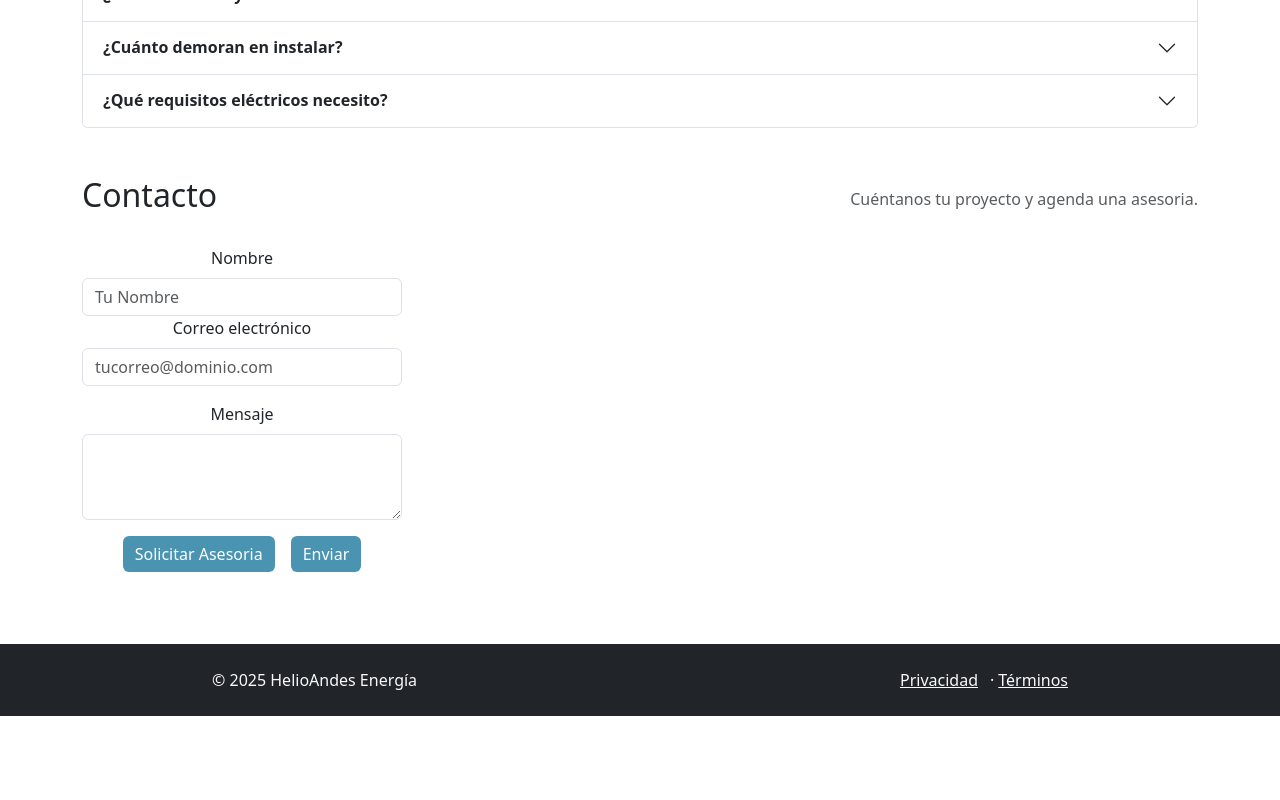
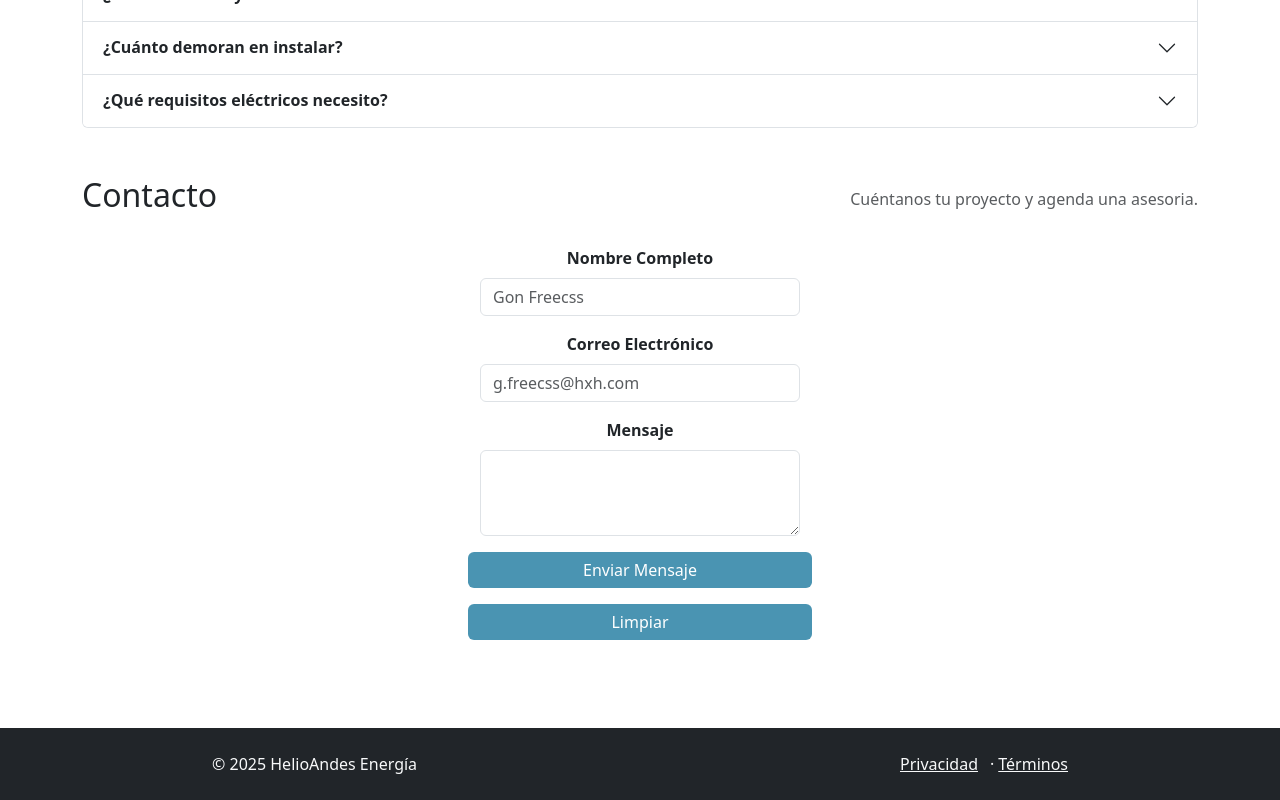
Before and after one commit to Yeikeit/HelioAndes, a React (Create React App) app: page / in a window 1280 px wide. Shown: the part 2466-3266 px from the top of the page. Before the commit the page ends 3182 px from the top, so only its background shows below. Built offline with nearby package versions, Linux system fonts and the light colour scheme.

Commit message:
ultimos cambios de Contacto

```diff
--- a/src/components/Contacto.js
+++ b/src/components/Contacto.js
@@ -1,6 +1,30 @@
+import { useState } from 'react';
 import {Container, Col, Row, Button, Form} from "react-bootstrap";
 
 function Contacto() {
+    const [nombre, setNombre] = useState('');
+    const [email, setEmail] = useState('');
+    const [mensaje, setMensaje] = useState('');
+
+    const limpiar = () => {
+        setNombre('');
+        setEmail('');
+        setMensaje('');
+    };
+
+    // Enviar Mensaje
+    const handleSubmit = (e) => {
+        e.preventDefault();
+        if (!nombre.trim() || !email.trim() || !mensaje.trim()) {
+            // Podrías mostrar un mensaje más elegante en la UI
+            alert('Por favor completa todos los campos antes de enviar.');
+            return;
+        }
+
+        alert('Mensaje enviado. ¡Gracias!');
+        limpiar();
+    };
+
     return (
         <Container id='contacto'>
             <Row className='align-items-center my-5'>
@@ -11,30 +35,61 @@ function Contacto() {
                     <span style={{fontWeight: 250}}>Cuéntanos tu proyecto y agenda una asesoria.</span>
                 </Col>
                 {/* Formulario */}
-                <Col xs={12} md={12} className="align-items-center my-4">
-                    <Form style={{height:'auto', width:'20em'}} className="align-items-center">
-                        <Form.Group controlId="formNombre">
-                            <Form.Label>Nombre</Form.Label>
-                            <Form.Control type="email" placeholder="Tu Nombre" />
+                <Col xs={12} md={12} className='align-items-center my-4'>
+                    <Form onSubmit={handleSubmit} style={{height:'auto', width:'20em'}} className='mx-auto'>
+                        <Form.Group controlId='formNombre' className='mb-3'>
+                            <Form.Label><b>Nombre Completo</b></Form.Label>
+                            <Form.Control
+                                required
+                                type='text'
+                                placeholder='Gon Freecss'
+                                value={nombre}
+                                onChange={(e) => setNombre(e.target.value)}
+                            />
                         </Form.Group>
-                        <Form.Group className="mb-3" controlId="formEmail">
-                            <Form.Label>Correo electrónico</Form.Label>
-                            <Form.Control type="email" placeholder="tucorreo@dominio.com" />
+                        <Form.Group className='mb-3' controlId='formEmail'>
+                            <Form.Label><b>Correo Electrónico</b></Form.Label>
+                            <Form.Control
+                                required
+                                type='email'
+                                placeholder='g.freecss@hxh.com'
+                                value={email}
+                                onChange={(e) => setEmail(e.target.value)}
+                            />
                         </Form.Group>
-                        <Form.Group  className="mb-3" controlId="formMensaje">
-                            <Form.Label>Mensaje</Form.Label>
-                            <Form.Control as="textarea" rows={3} />
+                        <Form.Group  className='mb-3' controlId='formMensaje'>
+                            <Form.Label><b>Mensaje</b></Form.Label>
+                            <Form.Control
+                                required
+                                as='textarea'
+                                rows={3}
+                                value={mensaje}
+                                onChange={(e) => setMensaje(e.target.value)}
+                            />
                         </Form.Group>
-                        <Button style={{backgroundColor: '#046b94b7', border: 'none'}}>
-                            <a href='#contacto' style={{color: 'white', textDecoration:'none'}}>Solicitar Asesoria</a>
-                        </Button>
-                        <Button style={{backgroundColor: '#046b94b7', border: 'none', marginLeft: '1em'}}>
-                            <a href='#contacto' style={{color: 'white', textDecoration:'none'}}>Enviar</a>
-                        </Button>
+                        <Row className='d-flex justify-content-center'>
+                            <Button type='submit'
+                                xs={12}
+                                md={3}
+                                style={{backgroundColor: '#046b94b7', border: 'none'}}
+                                className='mb-3'
+                            >
+                                Enviar Mensaje
+                            </Button>
+                            <Button
+                                type='button'
+                                onClick={limpiar}
+                                xs={12}
+                                md={3}
+                                style={{backgroundColor: '#046b94b7', border: 'none'}}
+                                className="mb-3"
+                            >
+                                Limpiar
+                            </Button>
+                        </Row>
                     </Form>
                 </Col>
             </Row>
-
         </Container>
     );
 
```
